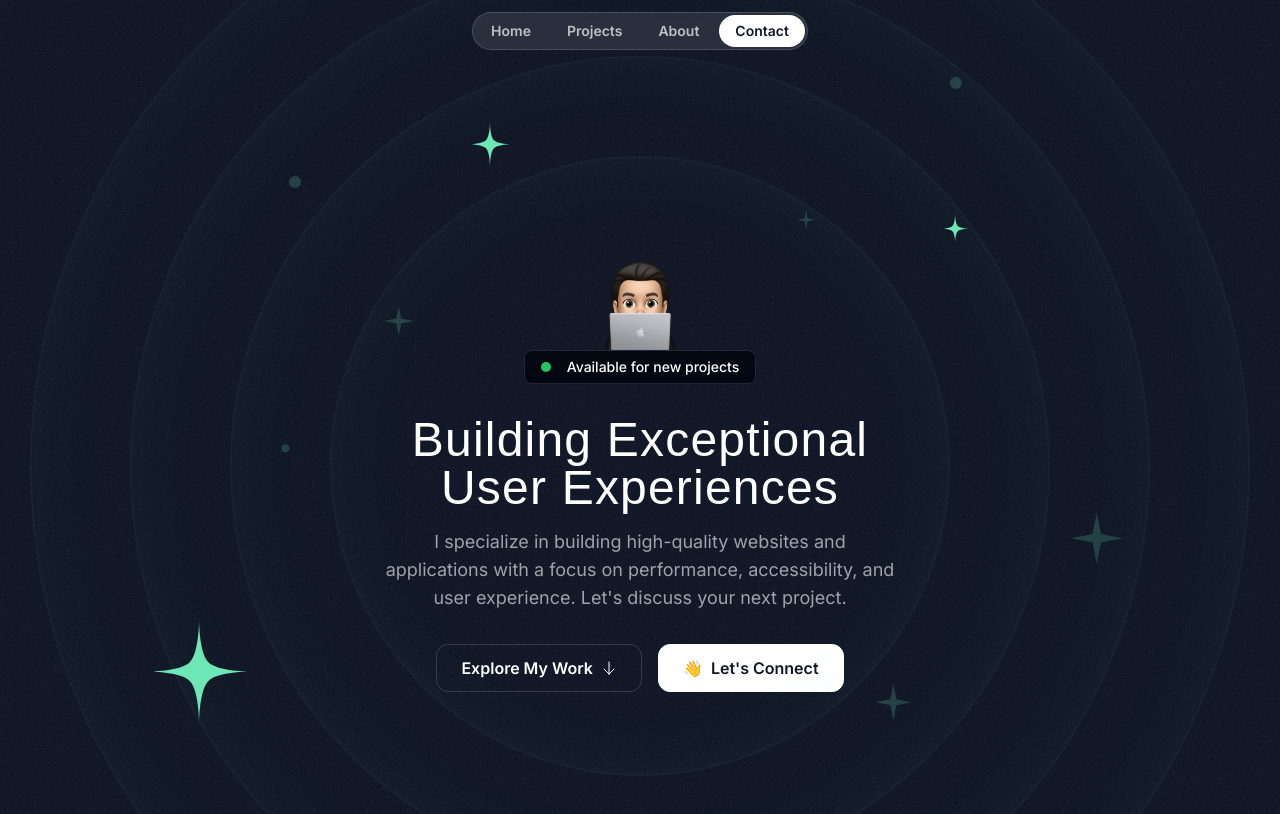
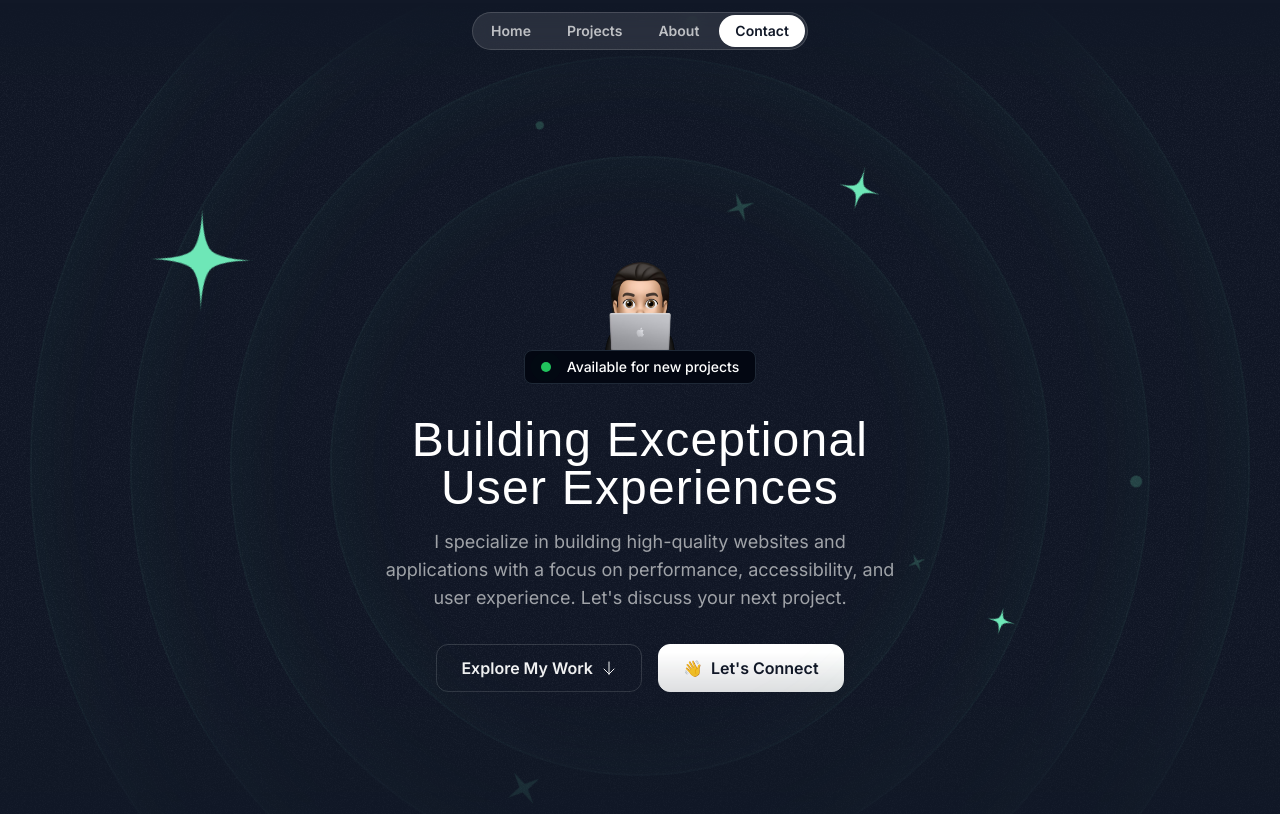
Before and after one commit to mrbenboyy/my-spa-dev-portfolio, a Next.js app: page / in a window 1280 px wide. Shown: the top 814 px of the page. Built offline with nearby package versions, Linux system fonts and the light colour scheme; a web font is replaced by a local one.

Commit message:
Enhance HeroOrbit component with animation options for orbiting and spinning; update HeroSection to utilize new props for improved visual effects

```diff
--- a/src/components/HeroOrbit.tsx
+++ b/src/components/HeroOrbit.tsx
@@ -1,12 +1,19 @@
 import { PropsWithChildren } from 'react';
+import { twMerge } from 'tailwind-merge';
 
-export const HerOrbit = ({ children, size, rotation }: PropsWithChildren<{ size: number; rotation: number }>) => {
+export const HerOrbit = ({ children, size, rotation, shouldOrbit = false, shouldSpin = false, spinDuration, orbitDuration }: PropsWithChildren<{ size: number; rotation: number; shouldOrbit?: boolean; shouldSpin?: boolean; spinDuration?: string; orbitDuration?: string }>) => {
     return (
         <div className="absolute top-1/2 left-1/2 -translate-x-1/2 -translate-y-1/2 flex items-start justify-start">
-            <div className="" style={{
+            <div className={twMerge(shouldOrbit === true && "animate-spin")} style={{
+                animationDuration: orbitDuration
+            }}>
+                <div className="flex items-start justify-start" style={{
                     transform: `rotate(${rotation}deg)`,
                     height: `${size}px`,
                     width: `${size}px`,
+                }}>
+                    <div className={twMerge(shouldSpin === true && "animate-spin")} style={{
+                        animationDuration: spinDuration,
                     }}>
                         <div className="inline-flex" style={{
                             transform: `rotate(${rotation * -1}deg)`,
@@ -15,5 +22,7 @@
                         </div>
                     </div>
                 </div>
+            </div>
+        </div>
     )
 }
--- a/src/sections/Hero.tsx
+++ b/src/sections/Hero.tsx
@@ -7,7 +7,7 @@
 import { HerOrbit } from "@/components/HeroOrbit";
 
 export const HeroSection = () => {
-  return <div className="py-32 md:py-48 lg:py-60 relative z-0 overflow-x-clip">
+  return <div className="py-32 md:py-48 lg:py-60 relative z-0 overflow-x-clip [mask-image:linear-gradient(to_bottom,transparent,black_10%,black_70%,transparent)] ">
     <div className="absolute inset-0">
       <div className="absolute inset-0 -z-30 opacity-5" style={{
         backgroundImage: `url(${grainImage.src})`,
@@ -18,35 +18,35 @@
       <div className="size-[820px] hero-ring"></div>
       <div className="size-[1020px] hero-ring"></div>
       <div className="size-[1220px] hero-ring"></div>
-      <HerOrbit size={800} rotation={-70}>
-        <StarIcon className="size-28 text-emerald-300" />
+      <HerOrbit size={430} rotation={-14} shouldOrbit orbitDuration="30s" shouldSpin spinDuration="3s">
+        <SparkleIcon className="size-8 text-emerald-300/20" />
       </HerOrbit>
-      <HerOrbit size={550} rotation={20}>
+      <HerOrbit size={440} rotation={79} shouldOrbit orbitDuration="32s" shouldSpin spinDuration="3s">
+        <SparkleIcon className="size-5 text-emerald-300/20" />
+      </HerOrbit>
+      <HerOrbit size={520} rotation={-41} shouldOrbit orbitDuration="34s">
+        <div className="size-2 rounded-full bg-emerald-300/20" />
+      </HerOrbit>
+      <HerOrbit size={530} rotation={178} shouldOrbit orbitDuration="36s" shouldSpin spinDuration="3s">
+        <SparkleIcon className="size-10 text-emerald-300/20" />
+      </HerOrbit>
+      <HerOrbit size={550} rotation={20} shouldOrbit orbitDuration="38s" shouldSpin spinDuration="6s">
         <StarIcon className="size-12 text-emerald-300" />
       </HerOrbit>
-      <HerOrbit size={590} rotation={98}>
+      <HerOrbit size={590} rotation={98} shouldOrbit orbitDuration="40s" shouldSpin spinDuration="6s">
         <StarIcon className="size-8 text-emerald-300" />
       </HerOrbit>
-      <HerOrbit size={430} rotation={-14}>
-        <SparkleIcon className="size-8 text-emerald-300/20" />
+      <HerOrbit size={650} rotation={-5} shouldOrbit orbitDuration="42s">
+        <div className="size-3 rounded-full bg-emerald-300/20" />
       </HerOrbit>
-      <HerOrbit size={440} rotation={79}>
-        <SparkleIcon className="size-5 text-emerald-300/20" />
-      </HerOrbit>
-      <HerOrbit size={530} rotation={178}>
-        <SparkleIcon className="size-10 text-emerald-300/20" />
-      </HerOrbit>
-      <HerOrbit size={710} rotation={144}>
+      <HerOrbit size={710} rotation={144} shouldOrbit orbitDuration="44s" shouldSpin spinDuration="3s">
         <SparkleIcon className="size-14 text-emerald-300/20" />
       </HerOrbit>
-      <HerOrbit size={720} rotation={85}>
+      <HerOrbit size={720} rotation={85} shouldOrbit orbitDuration="46s">
         <div className="size-3 rounded-full bg-emerald-300/20" />
       </HerOrbit>
-      <HerOrbit size={520} rotation={-41}>
-        <div className="size-2 rounded-full bg-emerald-300/20" />
-      </HerOrbit>
-      <HerOrbit size={650} rotation={-5}>
-        <div className="size-3 rounded-full bg-emerald-300/20" />
+      <HerOrbit size={800} rotation={-70} shouldOrbit orbitDuration="48s" shouldSpin spinDuration="6s">
+        <StarIcon className="size-28 text-emerald-300" />
       </HerOrbit>
     </div>
     <div className="container">
@@ -57,7 +57,9 @@
           className="size-[110px]"
         />
         <div className="bg-gray-950 border border-gray-800 px-4 py-1.5 inline-flex items-center gap-4 rounded-lg">
-          <div className="bg-green-500 size-2.5 rounded-full"></div>
+          <div className="bg-green-500 size-2.5 rounded-full relative">
+            <div className="bg-green-500 absolute inset-0 animate-ping-large rounded-full"></div>
+          </div>
           <div className="text-sm font-medium">Available for new projects</div>
         </div>
       </div>
--- a/tailwind.config.ts
+++ b/tailwind.config.ts
@@ -24,6 +24,17 @@
       fontFamily: {
         sans: 'var(--font-sans)',
         serif: 'var(--font-serif)',
+      },
+      animation: {
+        'ping-large': 'ping-large 1s ease-in-out infinite'
+      },
+      keyframes: {
+        'ping-large': {
+          '75%, 100%': {
+            transform: 'scale(3)',
+            opacity: '0'
+          }
+        }
       }
     },
   },
```
Lines whose indentation alone changed are shown as unchanged.
